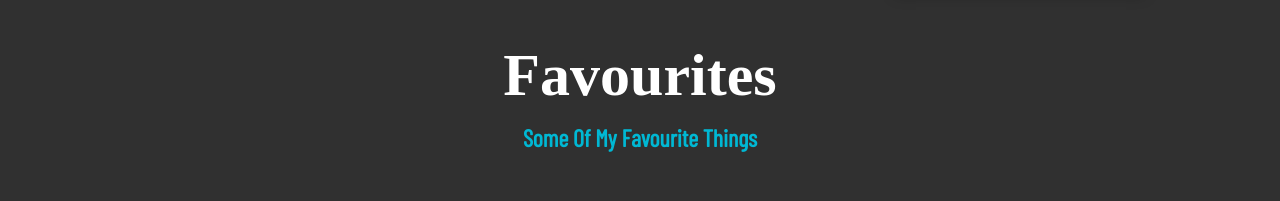
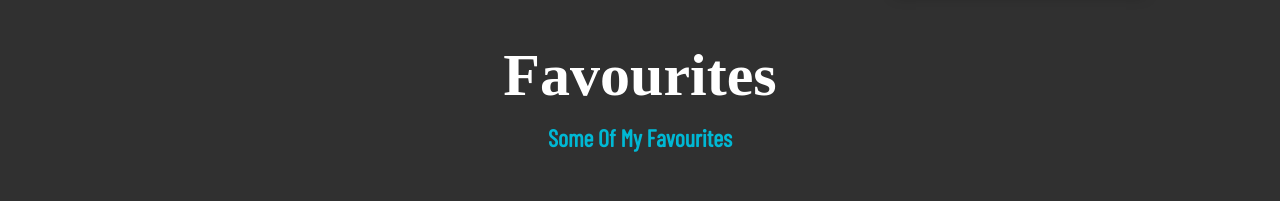
Before and after one commit to Iktisad/portfolio, a plain HTML site: page index.html in a window 1280 px wide. Shown: the part 2040-2241 px from the top of the page. Drawn offline with nearby package versions, Linux system fonts and the light colour scheme; a web font is replaced by a local one.

Commit message:
minor change

```diff
--- a/index.html
+++ b/index.html
@@ -115,7 +115,7 @@
 	<!--Favourites-->
 	<section class="my-favourites" id="favourite">
 		<h2 class="section__title section__title--favourite">Favourites</h2>
-		<p class="section__subtitle section__subtitle--favourite">Some Of My Favourite Things</p>
+		<p class="section__subtitle section__subtitle--favourite">Some Of My Favourites</p>
 
         <div class="portfolios">
 
```
